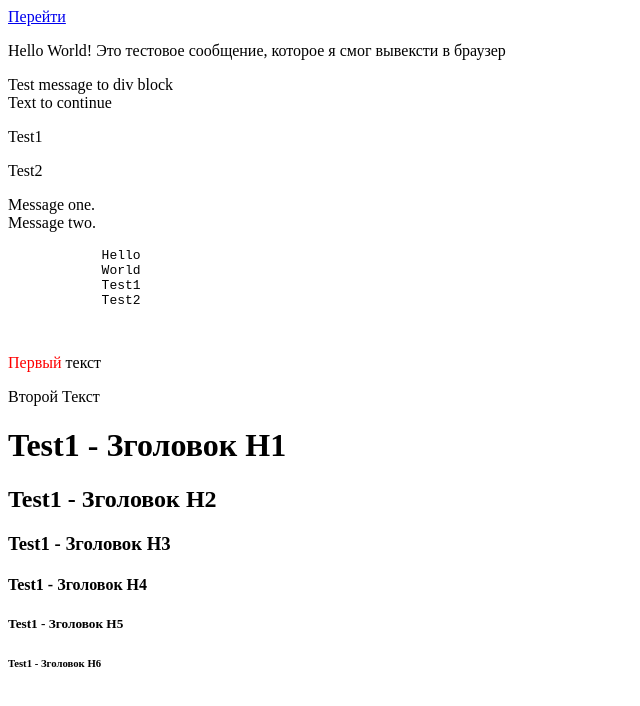
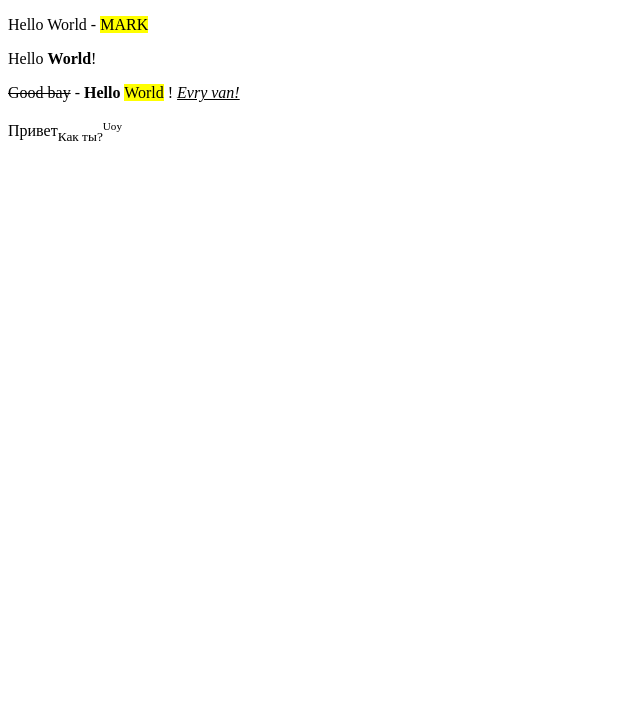
Before and after one commit to Mrrebrik-code/learn-html-css-reactjs, a plain HTML site: page index.html in a window 1280 px wide. Shown: the whole page, without its empty margins (0-640 px from the left). Drawn offline with Linux system fonts and the light colour scheme.

Commit message:
- formating text

```diff
--- a/index.html
+++ b/index.html
@@ -8,30 +8,10 @@
         <meta name="author" content="Mrrebrik">
     </head>
     <body>
-        <a href="newpage.html">Перейти</a>
-        <p>Hello World! Это тестовое сообщение, которое я смог вывексти в браузер</p>
-        <div>Test message to div block</div>
-        <div>Text to continue</div>
-        <p>Test1</p>
-        <p>Test2</p>
-        <p>Message one.<br/>Message two.</p>
-        <pre>
-            Hello
-            World
-            Test1
-            Test2
-
-        </pre>
-
-        <p><span style="color:red">Первый</span> текст</p>
-        <p><span>Второй</span> Текст</p>
-
-        <h1>Test1 - Зголовок H1</h1>
-        <h2>Test1 - Зголовок H2</h2>
-        <h3>Test1 - Зголовок H3</h3>
-        <h4>Test1 - Зголовок H4</h4>
-        <h5>Test1 - Зголовок H5</h5>
-        <h6>Test1 - Зголовок H6</h6>
+        <p>Hello World - <mark>MARK</mark></p>
+        <p>Hello <b>World</b>!</p>
+        <p><del>Good bay</del> - <strong>Hello</strong> <mark>World</mark> ! <em><u>Evry van!</u></em></p>
+        <p>Привет<sub>Как ты?</sub><sup><small>Uoy</small></sup></p>
     </body>
 
 </html>
```
